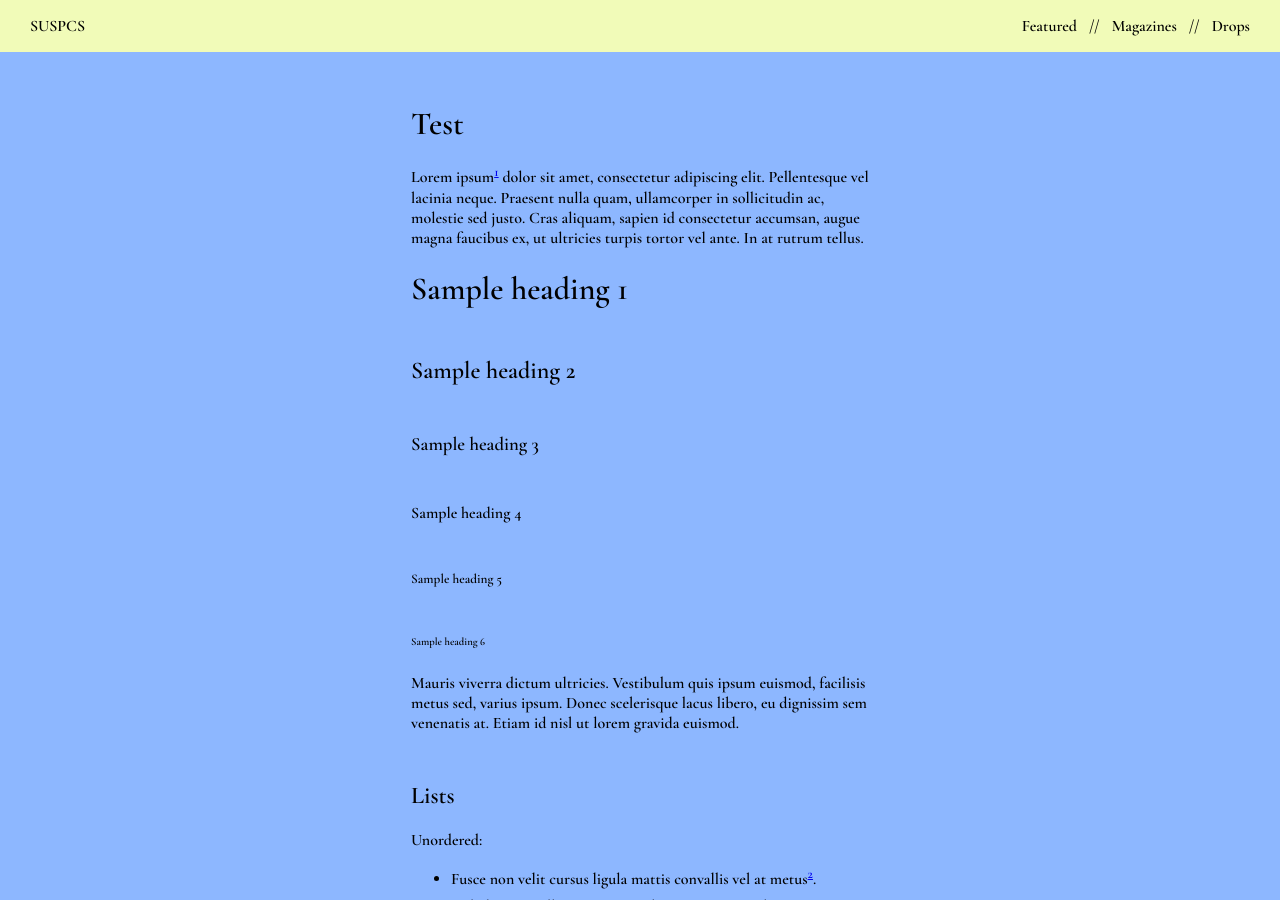
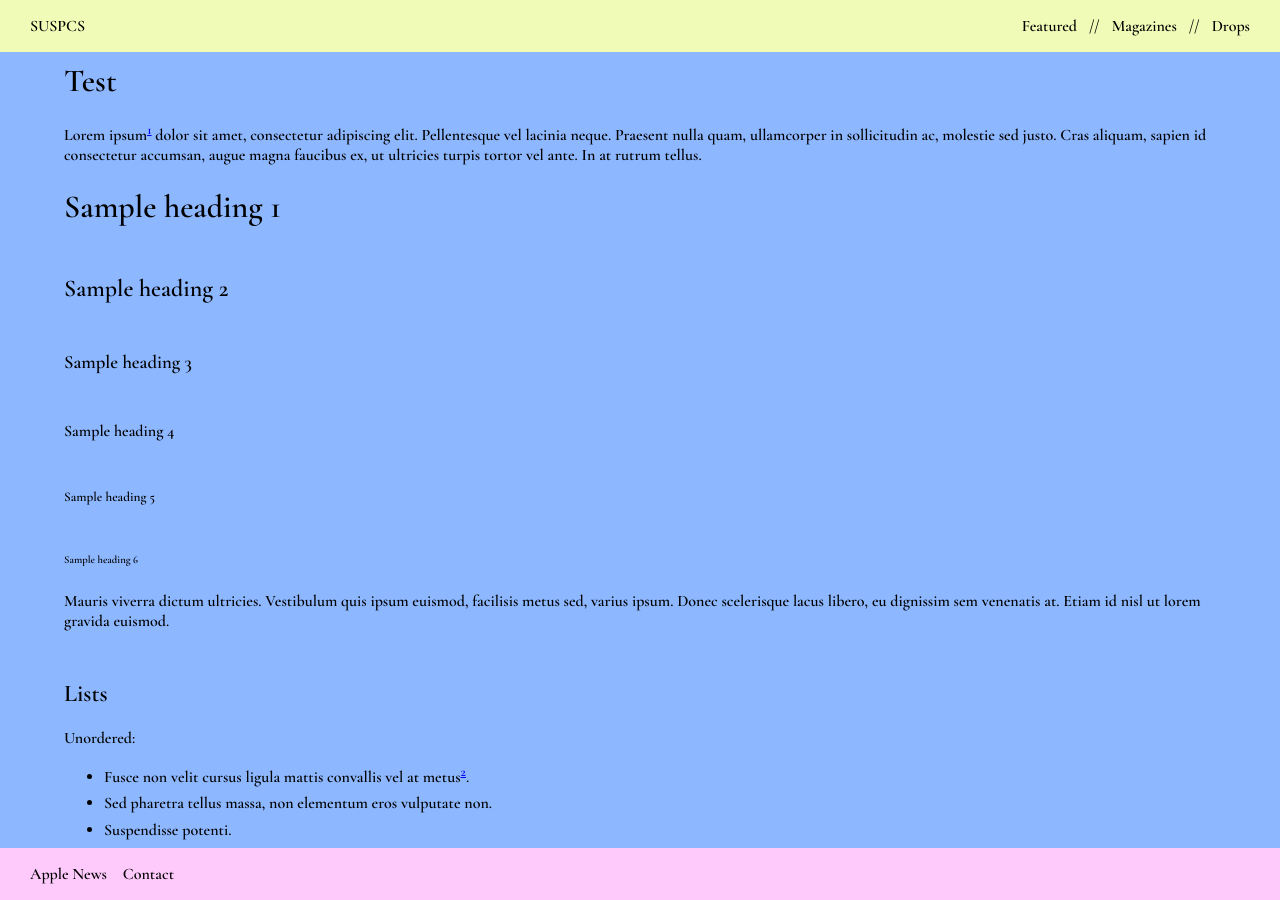
Before and after one commit to SUSPCS/suspcs.xyz, a Jekyll site: the page built from _posts/2020-12-31-test.md, in a window 1280 px wide and 900 px high. Built offline with Jekyll 4.4.1, drawn with Linux system fonts in a browser that asks for light colours.

Commit message:
Update default.html

```diff
--- a/_layouts/default.html
+++ b/_layouts/default.html
@@ -1,15 +1,19 @@
 <!DOCTYPE html>
 <html lang="en">
+
 <head>
+    <meta charset="UTF-8">
+    <meta name="viewport" content="width=device-width, initial-scale=1.0">
+    <title>SUSPCS </title>
     <link rel="stylesheet" href="/css/index.css">
 </head>
 <body>
     <div include="/inc/nav.html"></div>
-    <main class="page-content" aria-label="Content">
-        <div class="wrapper">
+    <div class="body">
         {{ content }}
     </div>
-    </main>
+    <div include="/inc/foot.html"></div>
     <script src="/js/index.js"></script>
 </body>
+
 </html>
```
Lines whose indentation alone changed are shown as unchanged.
